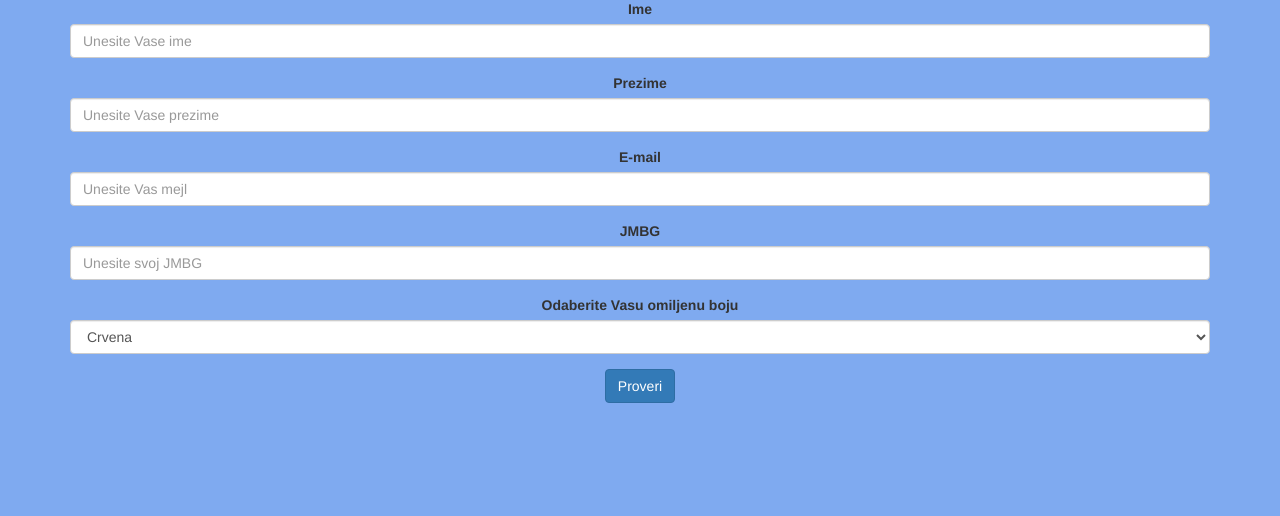
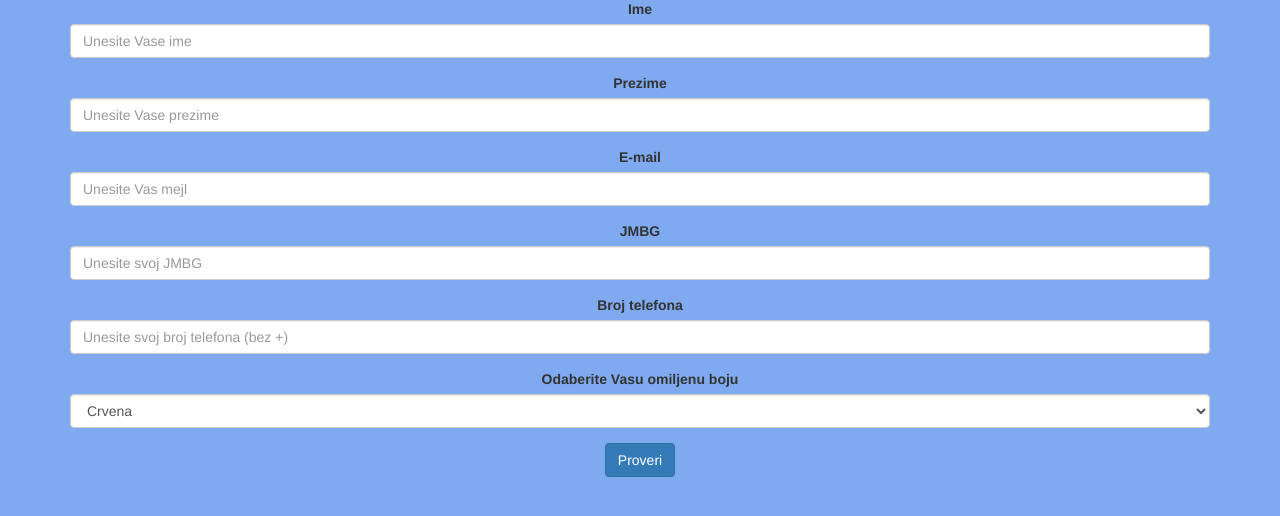
Before and after one commit to djolini/JMBG_validator, a PHP site: page /index.php in a window 1280 px wide. Shown: the part 64-580 px from the top of the page. Run offline with PHP 8.4, Linux system fonts and the light colour scheme.

Commit message:
Update index.php

```diff
--- a/View/index.php
+++ b/View/index.php
@@ -34,6 +34,11 @@
                     <div class="form-group">
                         <label for="jmbg"> JMBG </label>
                         <input type="text" class="form-control" placeholder="Unesite svoj JMBG" name="jmbg" required>
+                    </div>
+
+                    <div class="form-group">
+                        <label for="telefon"> Broj telefona </label>
+                        <input type="text" class="form-control" placeholder="Unesite svoj broj telefona (bez +)" name="telefon" required>
                     </div>
 
                     <div class="form-group">
```
